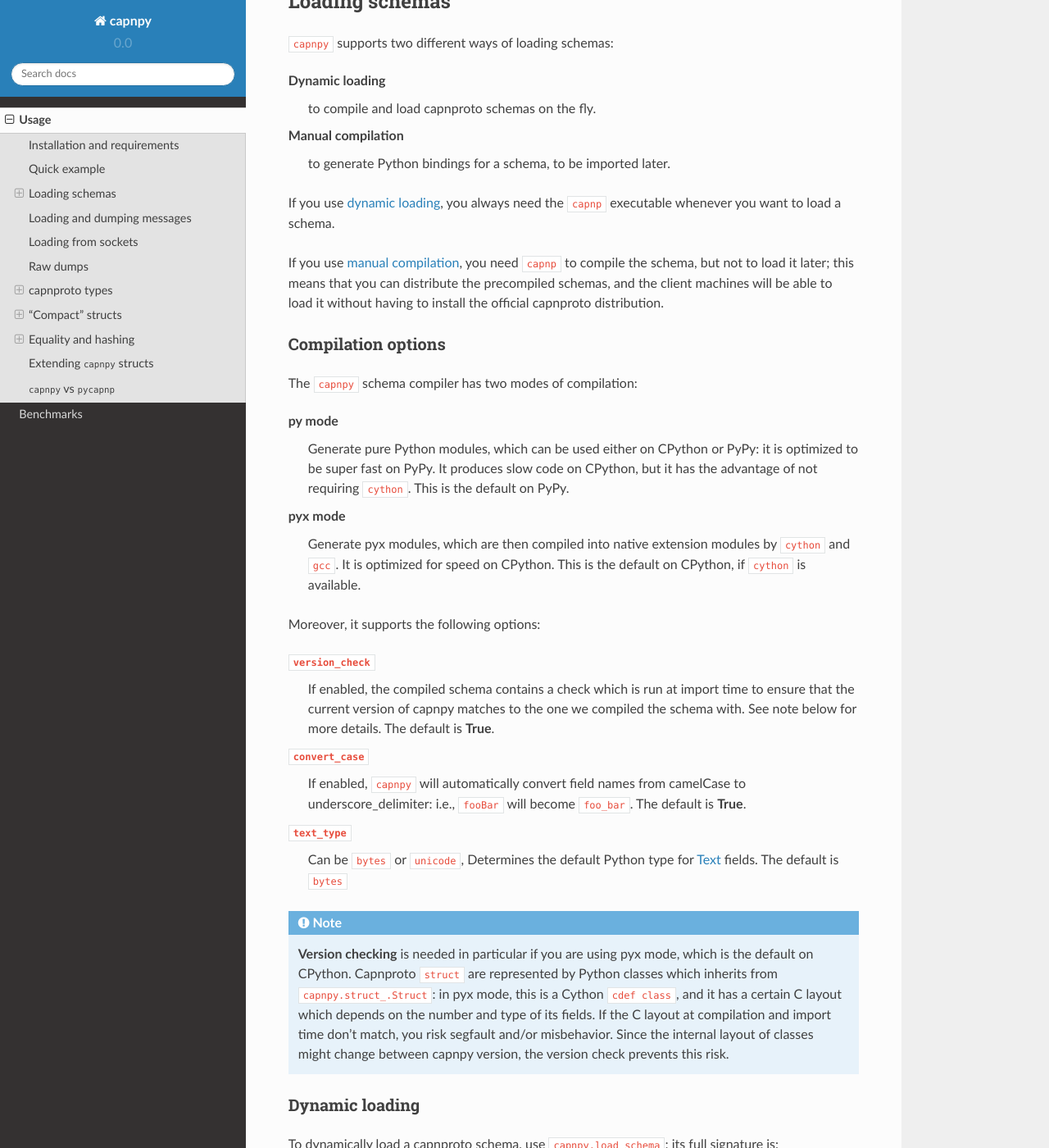
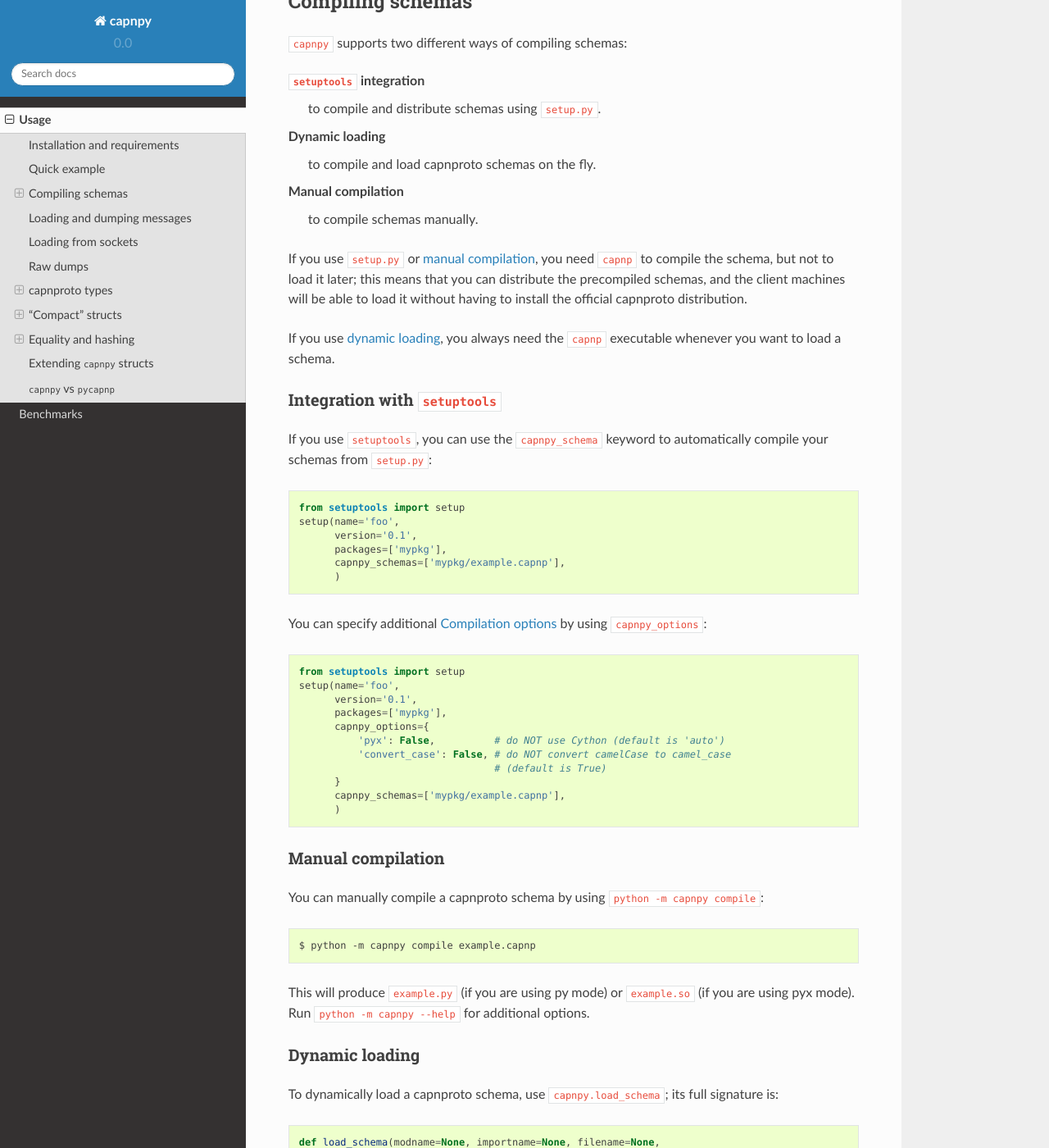
Before and after one commit to antocuni/capnpy, a Sphinx documentation site: the page built from docs/source/usage.rst, in a window 1280 px wide and 1400 px high, scrolled down 1000 px. Shown: the whole window at 82% size. Built offline with Sphinx 7.4.7 and the Read the Docs theme 2.0.0, drawn with Linux system fonts in a browser that asks for light colours; some of the changed text lies outside the part shown.

Commit message:
shuffle sections around and improve the docs about options

```diff
--- a/docs/source/usage.rst
+++ b/docs/source/usage.rst
@@ -50,70 +50,71 @@ You can use ``capnpy`` to read and write messages of type ``Point``:
     p2.y == 2
 
 
-Loading schemas
-================
+Compiling schemas
+==================
 
-``capnpy`` supports two different ways of loading schemas:
+``capnpy`` supports two different ways of compiling schemas:
+
+``setuptools`` integration
+    to compile and distribute schemas using ``setup.py``.
 
 Dynamic loading
     to compile and load capnproto schemas on the fly.
 
 Manual compilation
-    to generate Python bindings for a schema, to be imported later.
+    to compile schemas manually.
 
+
+If you use ``setup.py`` or `manual compilation`_, you need ``capnp`` to
+compile the schema, but not to load it later; this means that you can
+distribute the precompiled schemas, and the client machines will be able to
+load it without having to install the official capnproto distribution.
 
 If you use `dynamic loading`_, you always need the ``capnp`` executable
 whenever you want to load a schema.
 
-If you use `manual compilation`_, you need ``capnp`` to compile the schema, but
-not to load it later; this means that you can distribute the precompiled
-schemas, and the client machines will be able to load it without having to
-install the official capnproto distribution.
 
 
-Compilation options
---------------------
+Integration with ``setuptools``
+--------------------------------
 
-The ``capnpy`` schema compiler has two modes of compilation:
+If you use ``setuptools``, you can use the ``capnpy_schema`` keyword to
+automatically compile your schemas from ``setup.py``::
 
-py mode
-   Generate pure Python modules, which can be used either on CPython or
-   PyPy: it is optimized to be super fast on PyPy. It produces slow code on
-   CPython, but it has the advantage of not requiring ``cython``. This is the
-   default on PyPy.
-
-pyx mode
-   Generate pyx modules, which are then compiled into native extension
-   modules by ``cython`` and ``gcc``. It is optimized for speed on
-   CPython. This is the default on CPython, if ``cython`` is available.
-
-Moreover, it supports the following options:
-
-``version_check``
-   If enabled, the compiled schema contains a check which is run at import
-   time to ensure that the current version of capnpy matches to the one we
-   compiled the schema with.  See note below for more details. The default is
-   **True**.
-
-``convert_case``
-   If enabled, ``capnpy`` will automatically convert field names
-   from camelCase to underscore_delimiter: i.e., ``fooBar`` will become
-   ``foo_bar``. The default is **True**.
+    from setuptools import setup
+    setup(name='foo',
+          version='0.1',
+          packages=['mypkg'],
+          capnpy_schemas=['mypkg/example.capnp'],
+          )
 
 
-``text_type``
-   Can be ``bytes`` or ``unicode``, Determines the default Python type for
-   Text_ fields. The default is ``bytes``
+You can specify additional `Compilation options`_ by using ``capnpy_options``::
 
-.. note:: **Version checking** is needed in particular if you are using pyx mode,
-          which is the default on CPython.  Capnproto ``struct`` are
-          represented by Python classes which inherits from
-          ``capnpy.struct_.Struct``: in pyx mode, this is a Cython ``cdef
-          class``, and it has a certain C layout which depends on the number
-          and type of its fields. If the C layout at compilation and import
-          time don't match, you risk segfault and/or misbehavior.  Since the
-          internal layout of classes might change between capnpy version, the
-          version check prevents this risk.
+    from setuptools import setup
+    setup(name='foo',
+          version='0.1',
+          packages=['mypkg'],
+          capnpy_options={
+              'pyx': False,          # do NOT use Cython (default is 'auto')
+              'convert_case': False, # do NOT convert camelCase to camel_case
+                                     # (default is True)
+          }
+          capnpy_schemas=['mypkg/example.capnp'],
+          )
+
+
+Manual compilation
+-------------------
+
+You can manually compile a capnproto schema by using ``python -m capnpy
+compile``::
+
+    $ python -m capnpy compile example.capnp
+
+This will produce ``example.py`` (if you are using py mode) or ``example.so``
+(if you are using pyx mode).  Run ``python -m capnpy --help`` for additional
+options.
 
 
 Dynamic loading
@@ -163,46 +164,88 @@ search will be performed.
 ``pyx`` and ``convert_case`` specify which `compilation options`_ to use.
 
 
-Manual compilation
--------------------
+Compilation options
+--------------------
 
-You can manually compile a capnproto schema by using ``python -m capnpy
-compile``::
+The ``capnpy`` schema compiler has two modes of compilation:
 
-    $ python -m capnpy compile example.capnp
+py mode
+   Generate pure Python modules, which can be used either on CPython or
+   PyPy: it is optimized to be super fast on PyPy. It produces slow code on
+   CPython, but it has the advantage of not requiring ``cython``. This is the
+   default on PyPy.
 
-This will produce ``example.py`` (if you are using py mode) or ``example.so``
-(if you are using pyx mode).
+pyx mode
+   Generate pyx modules, which are then compiled into native extension
+   modules by ``cython`` and ``gcc``. It is optimized for speed on
+   CPython. This is the default on CPython, if ``cython`` is available.
+
+Moreover, it supports the following options:
+
+``version_check``
+   If enabled, the compiled schema contains a check which is run at import
+   time to ensure that the current version of capnpy matches to the one we
+   compiled the schema with.  See note below for more details. The default is
+   **True**.
+
+``convert_case``
+   If enabled, ``capnpy`` will automatically convert field names
+   from camelCase to underscore_delimiter: i.e., ``fooBar`` will become
+   ``foo_bar``. The default is **True**.
+
+``text_type``
+   Can be ``bytes`` or ``unicode``, Determines the default Python type for
+   Text_ fields. The default is ``bytes``
 
 
-Integration with ``setuptools``
---------------------------------
-
-If you use ``setuptools``, you can use the ``capnpy_schema`` keyword to
-automatically compile your schemas from ``setup.py``::
-
-    from setuptools import setup
-    setup(name='foo',
-          version='0.1',
-          packages=['mypkg'],
-          capnpy_schemas=['mypkg/example.capnp'],
-          )
+.. note:: **Version checking** is needed in particular if you are using pyx mode,
+          which is the default on CPython.  Capnproto ``struct`` are
+          represented by Python classes which inherits from
+          ``capnpy.struct_.Struct``: in pyx mode, this is a Cython ``cdef
+          class``, and it has a certain C layout which depends on the number
+          and type of its fields. If the C layout at compilation and import
+          time don't match, you risk segfault and/or misbehavior.  Since the
+          internal layout of classes might change between capnpy version, the
+          version check prevents this risk.
 
 
-You can specify additional options by using ``capnpy_options``::
+Options annotation
+--------------------
 
-    from setuptools import setup
-    setup(name='foo',
-          version='0.1',
-          packages=['mypkg'],
-          capnpy_options={
-              'pyx': False,          # do NOT use Cython (default is 'auto')
-              'convert_case': False, # do NOT convert camelCase to camel_case
-                                     # (default is True)
-          }
-          capnpy_schemas=['mypkg/example.capnp'],
-          )
+Capnpy options can also be configured by using the ``$Py.options`` annotation,
+which can be applied to ``file``, ``struct`` and ``field`` nodes.  The annotation
+recurively applies also to all the children nodes and can be used to override
+the options used by the parents.
 
+This can be used to have a more granular control on how certain capnproto
+types are translated into Python. For example, you could use it to apply the
+``convert_case`` option only to certain structs or fields:
+
+.. literalinclude:: example_options.capnp
+   :language: capnp
+
+.. doctest::
+
+    >>> mod = capnpy.load_schema('example_enum')
+    >>> mod.A.fieldOne
+    <property object at 0x7f2a437bd0a8>
+    >>> mod.B.field_one
+    <property object at 0x7f2a437b4f18>
+    >>> mod.B.field_two
+    <property object at 0x7f2a42c6a9f0>
+    >>> mod.B.fieldThree
+    <property object at 0x7f2a42c6ac00>
+
+In the example above, ``A.fieldOne`` is not converted because of the
+file-level annotation. ``B.field_one`` and ``B.field_two`` are converted
+because the annotation on the struct overrides it. Finally, ``B.fieldThree``
+overrides it again.
+
+.. note:: Note the different spelling of options names: when you specify them
+          in ``setup.py``, they follow Python's ``naming_convention`` and thus
+          are spelled e.g. ``convert_case`` and ``text_type``. However, when
+          you specify them as annotation, the capnproto schema language
+          mandates ``camelCase``.
 
 
 Loading and dumping messages
@@ -314,27 +357,7 @@ are using `Integration with setuptools`_, you need to pass
 ``capnpy_options={'text_type': 'unicode'}`` in your ``setup.py``.
 
 If you want more granular control, you can annotate single files/struct/fields
-with the ``$Py.options`` annotation::
-
-    @0xbf5147cbbecf40c1;
-    using Py = import "/capnpy/annotate.capnp";
-
-    # file-level option
-    $Py.options(textType=unicode);
-
-    struct A {
-        # this will be unicode because of the file-level option
-        x @0: Text;
-    }
-
-    struct B $Py.options(textType=bytes) {
-        x @0 :Text; # bytes
-        y @1 :Text $Py.options(textType=unicode); # unicode
-    }
-
-Note that in ``setup.py`` the option name is spelled ``text_type`` to follow
-Python's ``naming_convention``, while in the schema it is spelled ``textType``
-because the capnproto schema language mandates ``camelCase``.
+by using the `Options annotation`.
 
 
 Struct
```
